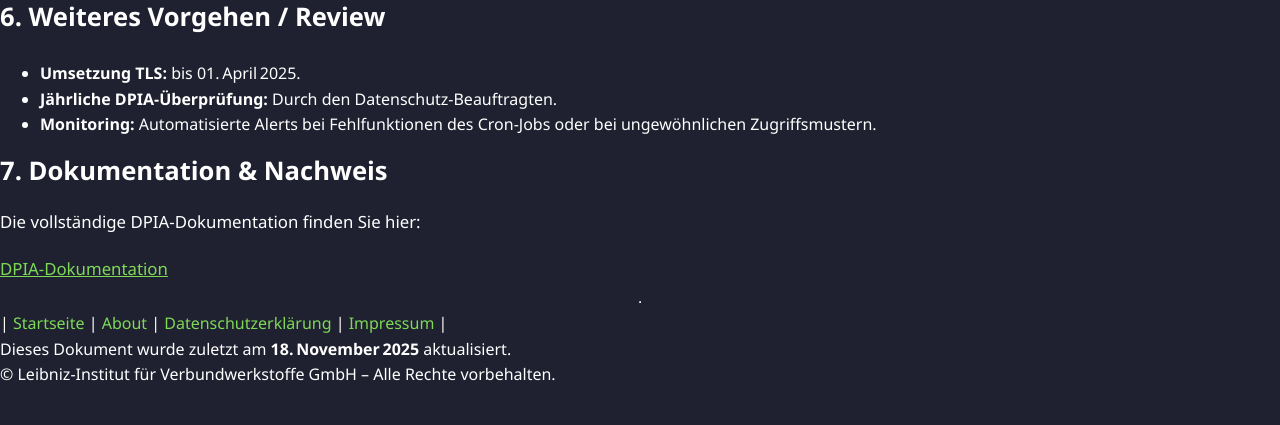
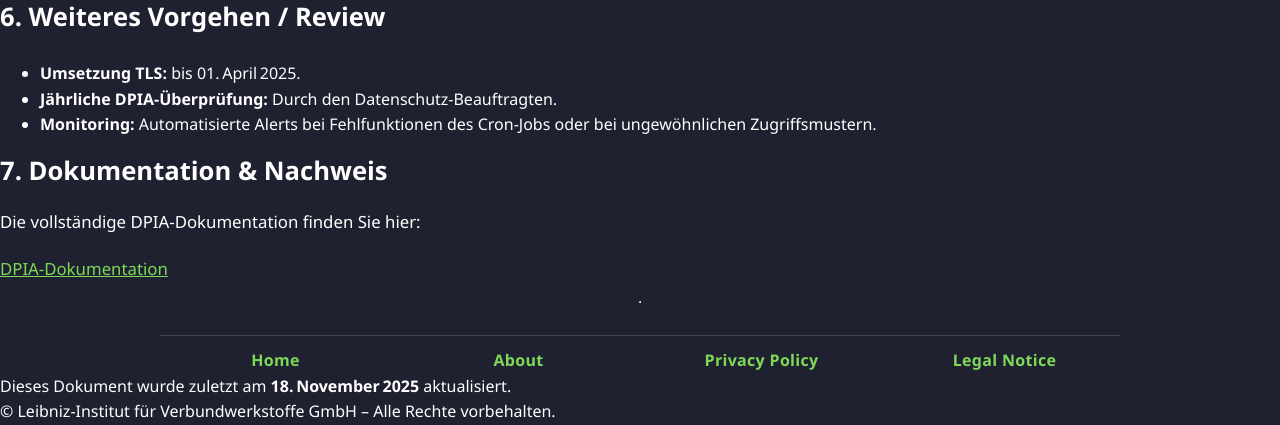
Before and after one commit to KaiMa92/BiomimeticsMarketplace, a Flask app: page /dpia in a window 1280 px wide. Shown: the part 1745-2170 px from the top of the page. Before the commit the page ends 2126 px from the top, so only its background shows below. Run offline with Flask 3, Linux system fonts and the light colour scheme.

Commit message:
baseboard design and translation

```diff
--- a/app/static/css/styles.css
+++ b/app/static/css/styles.css
@@ -230,6 +230,32 @@ main {
     margin: 0;
 }
 
+.legal-links {
+    width: 100%;
+    max-width: var(--max-content-width);
+    margin: 24px auto 0;
+    padding-top: 12px;
+    display: flex;
+    justify-content: space-between;
+    gap: 12px;
+    flex-wrap: wrap;
+    border-top: 1px solid rgba(255, 255, 255, 0.15);
+}
+
+.legal-links a {
+    flex: 1 1 160px;
+    text-align: center;
+    color: var(--accent-color);
+    text-decoration: none;
+    font-weight: 600;
+    letter-spacing: 0.02em;
+}
+
+.legal-links a:hover,
+.legal-links a:focus-visible {
+    text-decoration: underline;
+}
+
 /* Keyframe for spinner animation */
 @keyframes spin {
     0% { transform: rotate(0deg); }
--- a/app/templates/dpia.html
+++ b/app/templates/dpia.html
@@ -192,11 +192,10 @@
 <hr>
 
 <div class="legal-links">
-        | <a href="{{ url_for('main.index') }}" style="color:#7ed957; text-decoration:none;">Startseite</a> |
-        <a href="{{ url_for('main.about') }}" style="color:#7ed957; text-decoration:none;">About</a> |
-        <a href="{{ url_for('main.privacy') }}" style="color:#7ed957; text-decoration:none;">Datenschutzerklärung</a> |
-        <a href="{{ url_for('main.impressum') }}" style="color:#7ed957; text-decoration:none;">Impressum</a> |
-
+        <a href="{{ url_for('main.index') }}">Home</a>
+        <a href="{{ url_for('main.about') }}">About</a>
+        <a href="{{ url_for('main.privacy') }}">Privacy Policy</a>
+        <a href="{{ url_for('main.impressum') }}">Legal Notice</a>
     </div>
 
 <div class="footer">
```
Also changed, not shown: app/templates/about.html (+4 -5 lines), app/templates/impressum.html (+4 -5 lines), app/templates/index.html (+4 -4 lines), app/templates/privacy.html (+4 -5 lines), app/templates/results.html (+4 -4 lines).
